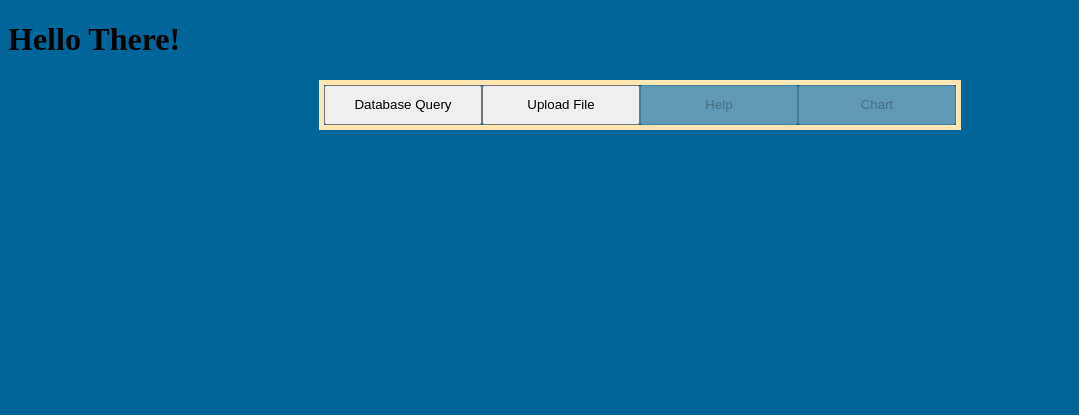
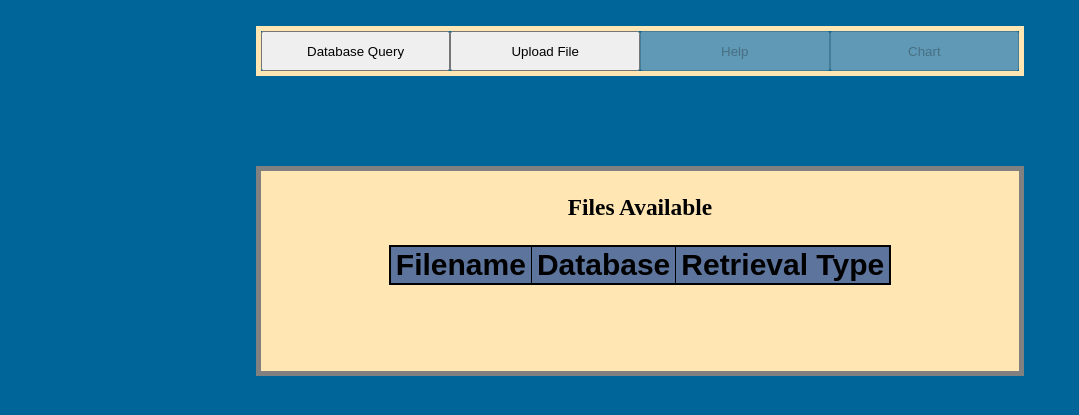
Before and after one commit to mankek/BioPython-Fun, a Flask app: page / in a window 1280 px wide. Shown: the top 415 px of the page, without its empty margins (0-1079 px from the left). Run offline with Flask 2, Linux system fonts and the light colour scheme; lists and menus that the app fills with data are empty.

Commit message:
related between Files directory and global record variable

```diff
--- a/App/methods.py
+++ b/App/methods.py
@@ -3,6 +3,13 @@ from Bio import Entrez, SeqIO
 import os
 import shutil
 Entrez.email = "emailtestforkm@gmail.com"
+
+global_record = {}
+
+
+def get_db(db):
+    db_dict = {"nuccore": "Nucleotide", "NA": "Not Available"}
+    return db_dict[db]
 
 
 def retrieve(db, acc_num, rettype):
@@ -14,6 +21,8 @@ def retrieve(db, acc_num, rettype):
         out_handle.write(handle.read())
         out_handle.close()
         handle.close()
+        global global_record
+        global_record[i] = {"db": get_db(db), "rettype": rettype}
     return "done"
 
 
@@ -28,11 +37,35 @@ def preview(db, acc_num, rettype):
     return result
 
 
-def upload(file_path):
+def upload(file_path, db):
     path = os.path.abspath(__file__)
     files_path = "\\".join(path.split("\\")[0:6])
     if os.path.exists(file_path):
         shutil.copyfile(file_path, os.path.join(files_path, "Files", file_path.split("\\")[-1]))
+        global global_record
+        global_record[file_path.split("\\")[-1].split(".")[0]] = {"db": get_db(db), "rettype": file_path.split("\\")[-1].split(".")[-1]}
         return "done"
     else:
         return "File doesn't exist, uwu."
+
+
+def get_files():
+    files = []
+    global global_record
+    for s in global_record.keys():
+        files.append(s + "." + global_record[s]["rettype"])
+    path = os.path.abspath(__file__)
+    files_path = "\\".join(path.split("\\")[0:6])
+    files_path = os.path.join(files_path, "Files")
+    for _,_,file_name in os.walk(files_path):
+        for i in file_name:
+            if i in files:
+                continue
+            else:
+                global_record[i.split(".")[0]] = {"db": "Not Available", "rettype": i.split(".")[-1]}
+    for t in files:
+        if not os.path.exists(os.path.join(files_path, t)):
+            global_record.pop(t.split(".")[0])
+        else:
+            continue
+    return "done"
--- a/App/routes.py
+++ b/App/routes.py
@@ -1,6 +1,6 @@
 #!/usr/bin/python
 from flask import Flask, render_template, url_for, request, jsonify, redirect
-from App.methods import retrieve, preview, upload
+from App.methods import retrieve, preview, upload, get_files, global_record
 
 app = Flask(__name__)
 
@@ -8,7 +8,8 @@ app = Flask(__name__)
 @app.route('/', methods=['GET'])
 @app.route('/index', methods=['GET'])
 def index():
-    return render_template("index.html")
+    get_files()
+    return render_template("index.html", files=global_record)
 
 
 @app.route('/query', methods=['POST'])
@@ -30,5 +31,6 @@ def db_query():
 @app.route('/upload', methods=['POST'])
 def file_upload():
     file_path = request.form["file"]
-    upload(file_path)
+    db = request.form["database"]
+    upload(file_path, db)
     return redirect(url_for("index"))
--- a/App/static/BioP_index.css
+++ b/App/static/BioP_index.css
@@ -10,7 +10,7 @@ body {
 }
 
 #retrieval {
-    width: 50%;
+    width: 60%;
     height: 40px;
     margin: auto;
     border: 5px solid #ffe6b3;
@@ -19,7 +19,7 @@ body {
 #query {
     display: none;
     padding-right: 15px;
-    width: 50%;
+    width: 60%;
     height: 200px;
     background-color: #ffe6b3;
     margin: auto;
@@ -30,32 +30,80 @@ body {
 
 #left {
     padding-left: 15px;
-    padding-right: 30px;
+    padding-right: 15px;
     position: relative;
     float: left;
     height: 200px;
     overflow: auto;
     text-align: center;
+    border-right: 5px solid grey;
 }
 
-label, p {
-    padding-left: 30px;
+label {
+    padding-left: 15px;
 }
 
-.query {
+.forms {
     float: right;
 }
 
 #upload {
     display: none;
-    width: 50%;
+    width: 60%;
     height: 200px;
     background-color: #ffe6b3;
     margin: auto;
     font-size: 20px;
     text-align: center;
+    overflow: auto;
     border: 5px solid grey;
+    padding-right: 15px;
 }
+
+#left2 {
+    padding-left: 15px;
+    padding-right: 15px;
+    position: relative;
+    float: left;
+    height: 200px;
+    overflow: auto;
+    text-align: center;
+    border-right: 5px solid grey;
+}
+
 input[type=file] {
     background-color: white;
 }
+
+#files {
+    width: 60%;
+    height: 200px;
+    background-color: #ffe6b3;
+    margin: auto;
+    font-size: 20px;
+    text-align: center;
+    overflow: auto;
+    border: 5px solid grey;
+}
+
+table {
+    border-collapse: collapse;
+    margin: auto;
+}
+th {
+    border: 1px solid black;
+    padding-left: 5px;
+    padding-right: 5px;
+    font-size: 30px;
+    background-color: #5D749D;
+}
+tr {
+    font-family: Arial, Helvetica, sans-serif;
+    border: 2px solid black;
+    text-align:center;
+}
+td {
+    background-color: #9fadc6;
+    border: 1px solid black;
+    font-size: 20px;
+}
--- a/App/templates/index.html
+++ b/App/templates/index.html
@@ -14,14 +14,14 @@
         <option value="ft">Feature Table</option>
     </datalist>
 
-    <h1>Hello There!</h1>
+    <br>
     <div id="retrieval">
         <button id="query_btn" type="button">Database Query</button>
         <button id="upload_btn" type="button">Upload File</button>
         <button id="help" type="button" disabled>Help</button>
         <button id="chart" type="button" disabled>Chart</button>
     </div>
-    <br><br><br>
+    <br><br>
     <div id="query">
         <form action="/query" id="query_form" method="post">
             <div id="left">
@@ -30,20 +30,45 @@
                 <!--<input type="radio" name="Nucleotide" value="Nucleotide"> Nucleotide<br>-->
             </div>
             <br>
-            <label>Accession Number</label>  <input type="text" name="id"><br><br>
-            <label>Retrieval Type</label>  <input name="type" id="type"><br><br>
+            <label>Accession Number: </label>  <input type="text" name="id"><br><br>
+            <label>Retrieval Type: </label>  <input name="type" id="type"><br><br>
             <label>Retrieval Mode is automatically set to "text".</label><br><br>
-            <button name="action" type="submit" value="query" class="query">Submit</button>
-            <button name="action" type="submit" value="preview" class="query">Preview</button>
+            <button name="action" type="submit" value="query" class="forms">Submit</button>
+            <button name="action" type="submit" value="preview" class="forms">Preview</button>
         </form>
     </div>
     <div id="upload">
         <form action="/upload" id="upload_form" method="post">
-            <br>
-            <label>Upload File</label><br><br>
-            <input type="file" name="file"><br><br>
-            <button name="action" type="submit" value="query">Submit</button>
+            <div id="left2">
+                <h3 style="text-decoration: underline">Database Options</h3>
+                <input type="radio" name="database" value="nuccore" id="nuccore2"> Nucleotide<br>
+                <input type="radio" name="database" value="NA"> Not Available<br>
+                <!--<input type="radio" name="Nucleotide" value="Nucleotide"> Nucleotide<br>-->
+            </div>
+            <br><br>
+            <label>File: </label><input type="file" name="file"><br><br>
+            <button name="action" type="submit" value="upload" class="forms">Submit</button>
         </form>
     </div><br><br><br>
+    <div id="files">
+        <h3>Files Available</h3>
+        <table>
+            <tr>
+                <th>Filename</th>
+                <th>Database</th>
+                <th>Retrieval Type</th>
+            </tr>
+            {% if files.keys() %}
+                {% for key in files.keys() %}
+                <tr>
+                    <td>{{ key }}</td>
+                    <td>{{ files[key]["db"] }}</td>
+                    <td>{{ files[key]["rettype"] }}</td>
+                </tr>
+                {% endfor %}
+            {% endif %}
+        </table>
+        <br>
+    </div>
 </body>
 </html>
```
Also changed, not shown: README.md, 5 other files.
